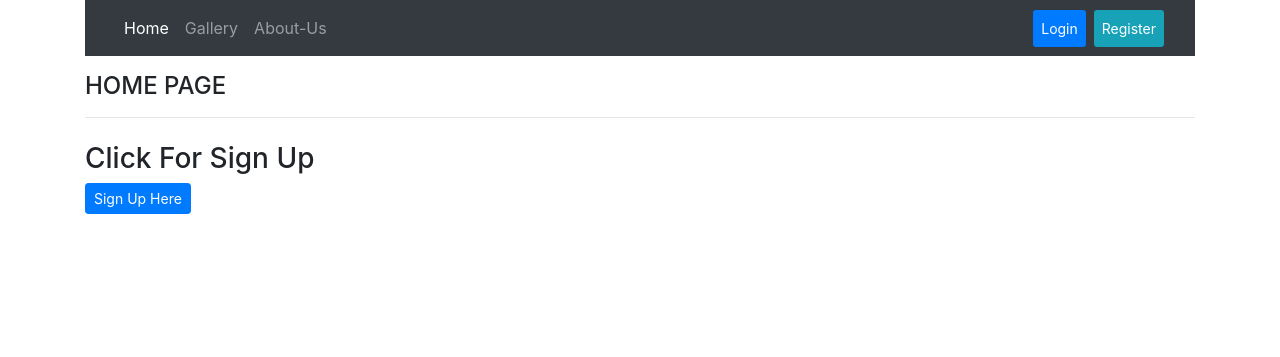
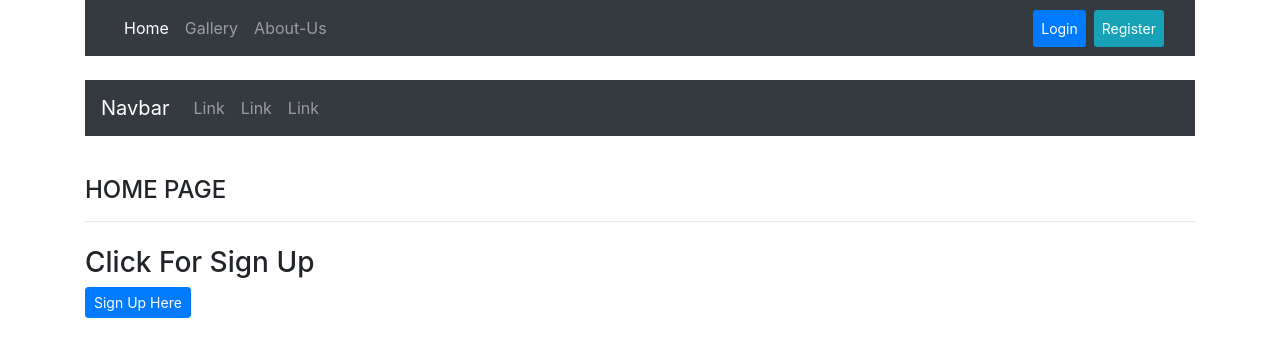
Before and after one commit to babar13456/user-management-system, a Django app: page / in a window 1280 px wide. Shown: the top 357 px of the page. Run offline with Django 3.2, Linux system fonts and the light colour scheme; some libraries are stand-ins or nearby versions.

Commit message:
Added Navbar 2 for Responsive

```diff
--- a/templates/dashboard.html
+++ b/templates/dashboard.html
@@ -2,6 +2,7 @@
 
 {% block content %}
 
+<h5>Menu 1</h5>
 {% include 'navbar.html' %}
 
 	<div class="container pt-3">
--- a/templates/home.html
+++ b/templates/home.html
@@ -3,6 +3,10 @@
 {% block content %}
 
 {% include 'navbar.html' %}
+
+<br>
+
+{% include 'navbar2.html' %}
 
 	<div class="container pt-3">
 		<h4>HOME PAGE</h4>
--- /dev/null
+++ b/templates/navbar2.html
@@ -0,0 +1,39 @@
+<!DOCTYPE html>
+<html lang="en">
+<head>
+  <title>Bootstrap Example</title>
+  <meta charset="utf-8">
+  <meta name="viewport" content="width=device-width, initial-scale=1">
+  <link rel="stylesheet" href="https://maxcdn.bootstrapcdn.com/bootstrap/4.5.2/css/bootstrap.min.css">
+  <script src="https://ajax.googleapis.com/ajax/libs/jquery/3.5.1/jquery.min.js"></script>
+  <script src="https://cdnjs.cloudflare.com/ajax/libs/popper.js/1.16.0/umd/popper.min.js"></script>
+  <script src="https://maxcdn.bootstrapcdn.com/bootstrap/4.5.2/js/bootstrap.min.js"></script>
+</head>
+<body>
+
+<div class="container">
+
+<nav class="navbar navbar-expand-md bg-dark navbar-dark">
+  <a class="navbar-brand" href="#">Navbar</a>
+  <button class="navbar-toggler" type="button" data-toggle="collapse" data-target="#collapsibleNavbar">
+    <span class="navbar-toggler-icon"></span>
+  </button>
+  <div class="collapse navbar-collapse" id="collapsibleNavbar">
+    <ul class="navbar-nav">
+      <li class="nav-item">
+        <a class="nav-link" href="#">Link</a>
+      </li>
+      <li class="nav-item">
+        <a class="nav-link" href="#">Link</a>
+      </li>
+      <li class="nav-item">
+        <a class="nav-link" href="#">Link</a>
+      </li>
+    </ul>
+  </div>
+</nav>
+</div>
+<br>
+
+</body>
+</html>
```
